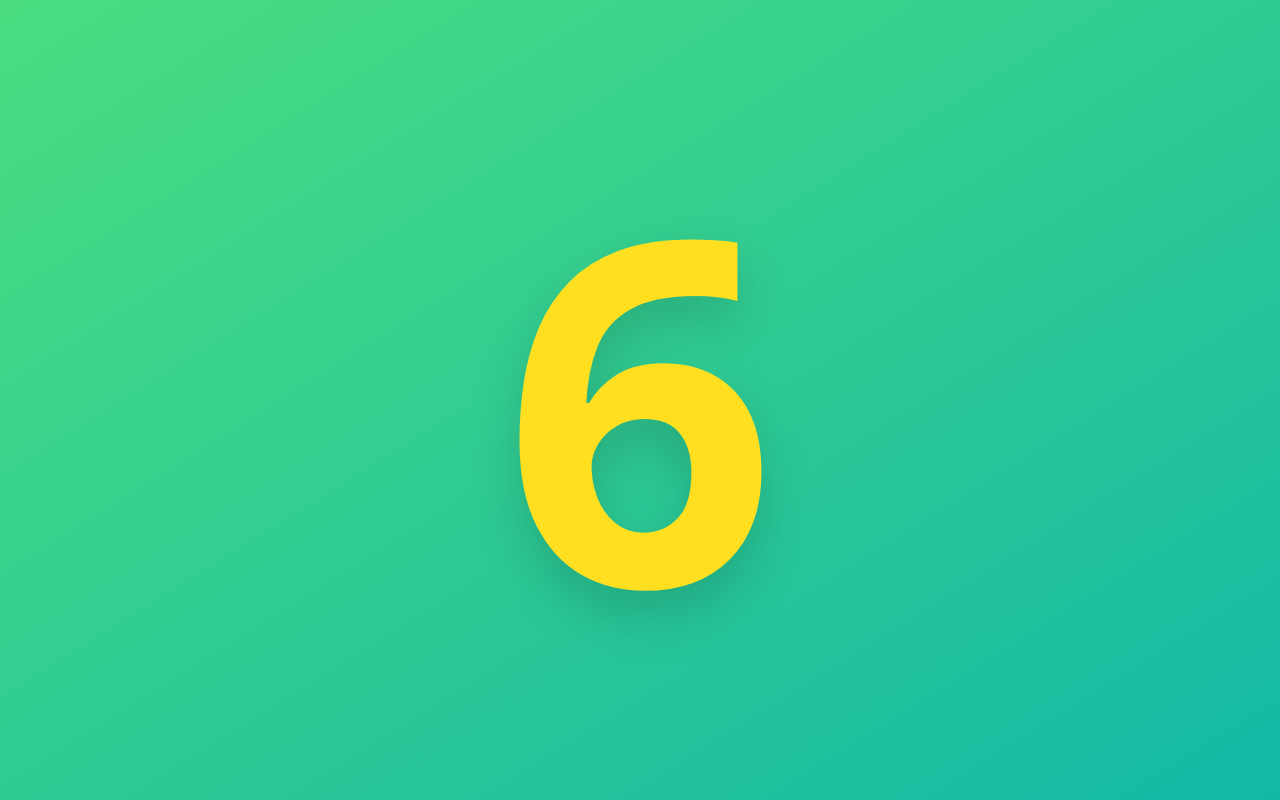
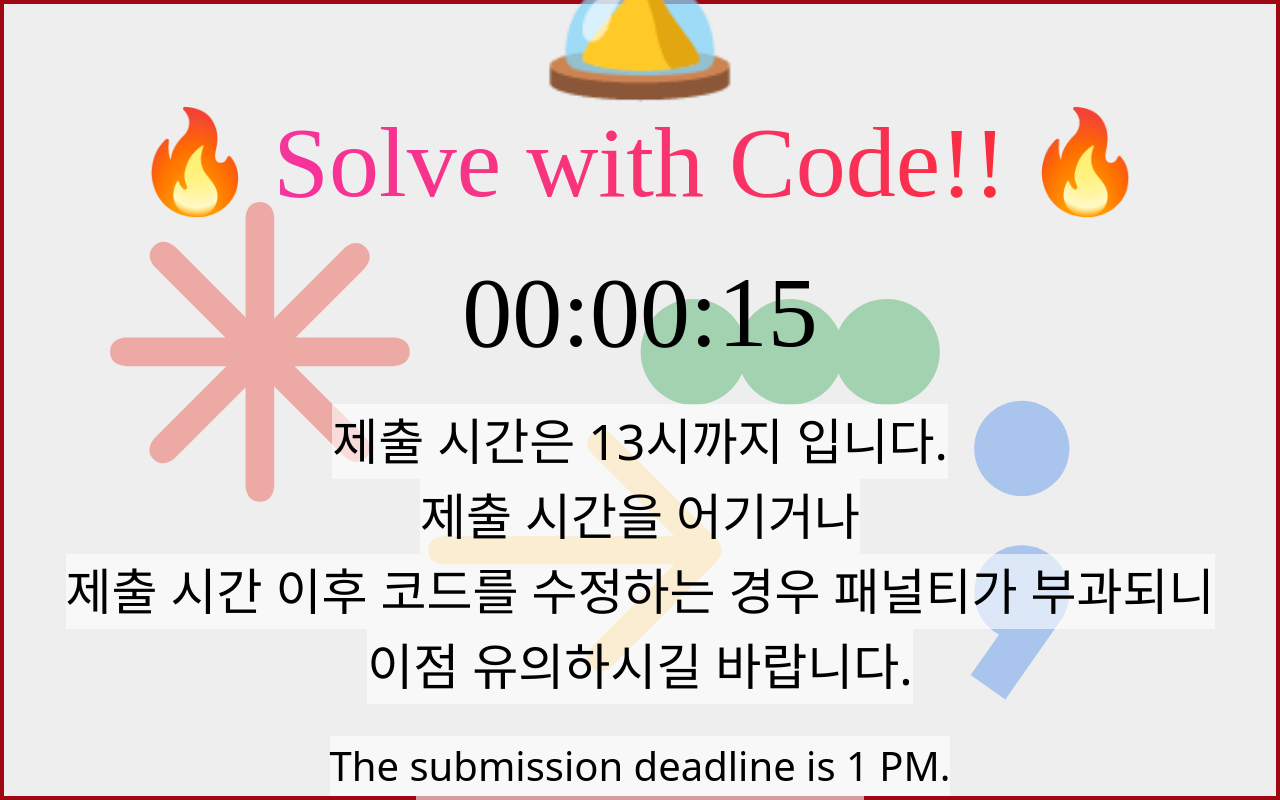
Before and after one commit to 2paperstar/2025-impact-ai-hackathon-screen, a React (Vite) app: page / in a window 1280 px wide. Built offline with nearby package versions, Linux system fonts and the light colour scheme; a web font is replaced by a local one.

Commit message:
feat: final notice

```diff
--- a/src/app.tsx
+++ b/src/app.tsx
@@ -22,7 +22,7 @@ const Title = () => {
 };
 
 const date = new Date();
-date.setSeconds(date.getSeconds() + 13);
+date.setSeconds(date.getSeconds() + 20);
 
 export const App = () => {
   useAutoRefresh();
@@ -34,6 +34,7 @@ export const App = () => {
       <Background />
       {time > 11 * 1000 ? (
         <div className="fixed inset-0 flex flex-col items-center justify-center gap-10">
+          <div className="flex flex-col items-center gap-4">
             <div className="flex flex-col items-center">
               <div className="flex flex-col items-center">
                 <div className="text-[240px] -my-12 animate-rotate-with-delay">
@@ -45,6 +46,26 @@ export const App = () => {
                 <Timer time={time} />
               </div>
             </div>
+            <div className="flex flex-col items-center gap-8 [&_span]:bg-white/60">
+              <div className="flex flex-col items-center text-[50px] text-center [&_div]:-mt-6">
+                <span>제출 시간은 13시까지 입니다.</span>
+                <span>제출 시간을 어기거나</span>
+                <span>
+                  제출 시간 이후 코드를 수정하는 경우 패널티가 부과되니
+                </span>
+                <span>이점 유의하시길 바랍니다.</span>
+              </div>
+              <div className="flex flex-col items-center text-[40px] text-center [&_div]:-mt-6">
+                <span>The submission deadline is 1 PM.</span>
+                <span>If you miss the deadline</span>
+                <span>
+                  or modify the code after the deadline, penalties will be
+                  applied,
+                </span>
+                <span>so please be aware of this.</span>
+              </div>
+            </div>
+          </div>
         </div>
       ) : time > 0 ? (
         <Countdown time={time} />
--- a/src/timer.tsx
+++ b/src/timer.tsx
@@ -17,16 +17,5 @@ const formatTime = (
 };
 
 export const Timer = ({ time }: { time: number }) => {
-  return (
-    <div className="flex flex-col items-center ">
-      <div className="tracking-tighter">{formatTime(time, 16, 2, "0x")}</div>
-      <div className="tracking-tighter text-[80px]">
-        {formatTime(time, 2, 6, "0b")}
-      </div>
-      <div className="tracking-tighter text-[80px]">
-        {formatTime(time, 8, 2, "0o")}
-      </div>
-      <div className="text-[60px] opacity-40">{formatTime(time)}</div>
-    </div>
-  );
+  return formatTime(time);
 };
```
Lines whose indentation alone changed are shown as unchanged.
